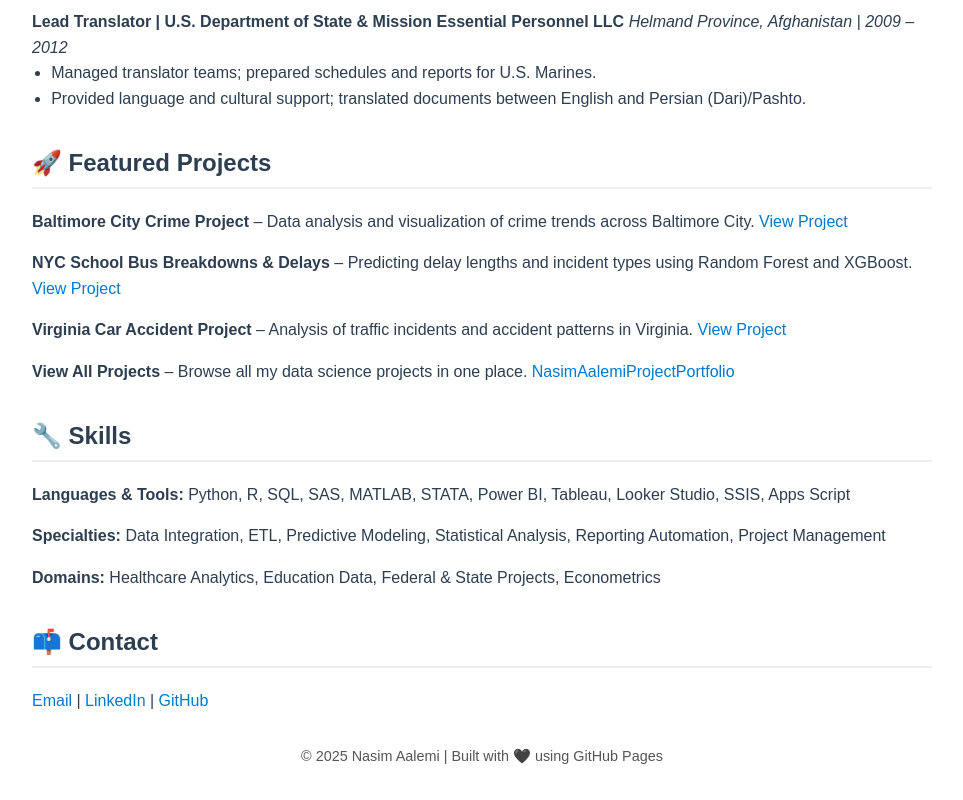
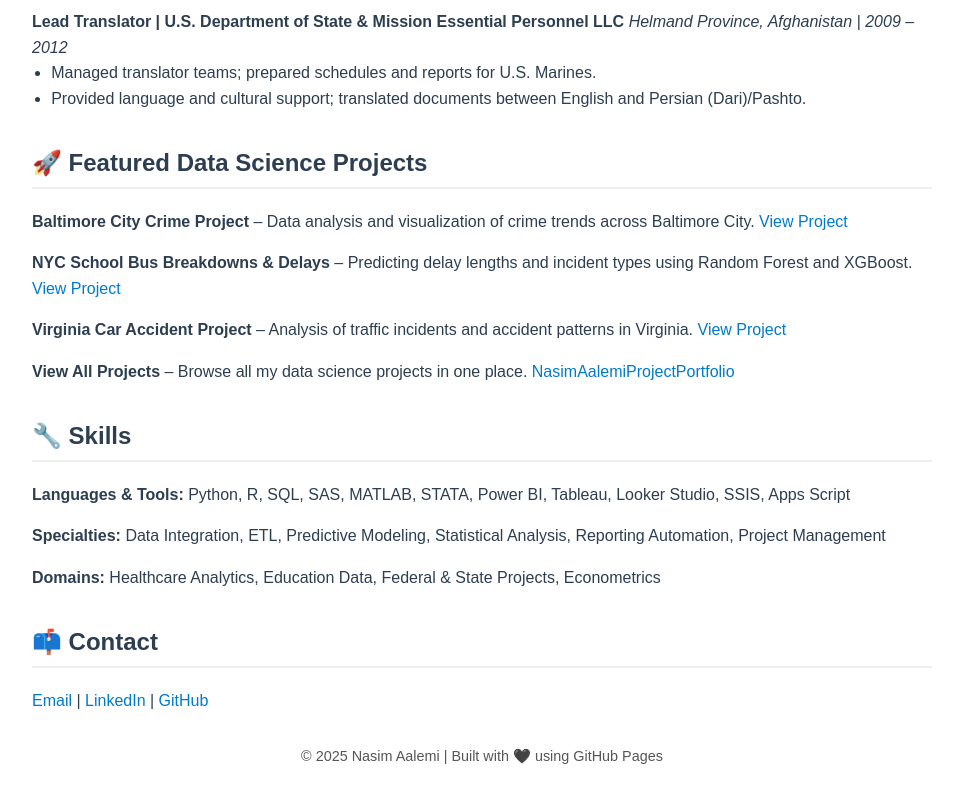
Before and after one commit to naalemi/NasimAalemiDataScienceProjects, a plain HTML site: page index.html in a window 1280 px wide. Shown: the part 1108-1908 px from the top of the page, without its empty margins (158-1121 px from the left). Drawn offline with Linux system fonts and the light colour scheme.

Commit message:
Update index.html

```diff
--- a/index.html
+++ b/index.html
@@ -101,7 +101,7 @@
   </section>
 
   <section class="section">
-    <h2>🚀 Featured Projects</h2>
+    <h2>🚀 Featured Data Science Projects</h2>
     <div class="project">
       <strong>Baltimore City Crime Project</strong> – Data analysis and visualization of crime trends across Baltimore City.
       <a href="https://github.com/naalemi/NasimAalemiProjectPortfolio/tree/main/BaltCityCrimeProject">View Project</a>
```
